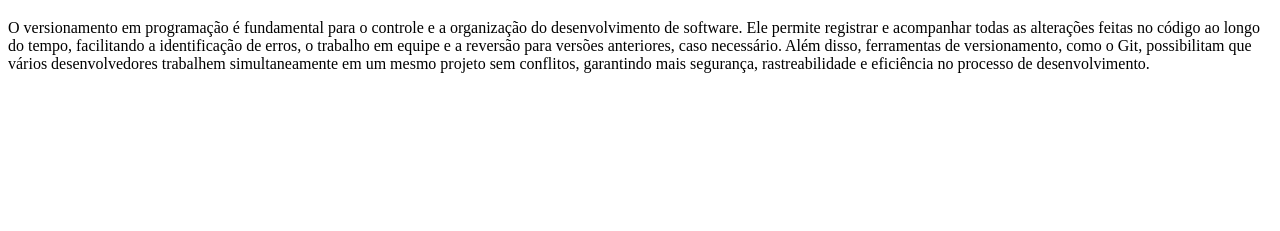
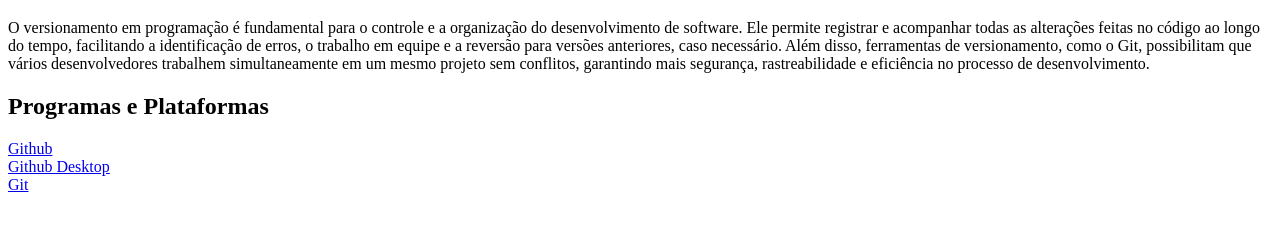
Before and after one commit to brunofbataglin/versionamento, a plain HTML site: page index.html in a window 1280 px wide. Shown: the part 61-292 px from the top of the page. Drawn offline with Linux system fonts and the light colour scheme.

Commit message:
programas e plataformas

```diff
--- a/index.html
+++ b/index.html
@@ -10,7 +10,10 @@
     <h1>Versionamento</h1>
     <p>O versionamento em programação é fundamental para o controle e a organização do desenvolvimento de software. Ele permite registrar e acompanhar todas as alterações feitas no código ao longo do tempo, facilitando a identificação de erros, o trabalho em equipe e a reversão para versões anteriores, caso necessário. Além disso, ferramentas de versionamento, como o Git, possibilitam que vários desenvolvedores trabalhem simultaneamente em um mesmo projeto sem conflitos, garantindo mais segurança, rastreabilidade e eficiência no processo de desenvolvimento.</p>
 
-
+    <h2>Programas e Plataformas</h2>
+    <a href="https://github.com/?locale=pt-br">Github</a> <br>
+    <a href="https://desktop.github.com/download/">Github Desktop</a> <br>
+    <a href="https://git-scm.com/">Git</a> <br>
 
 
 
```
